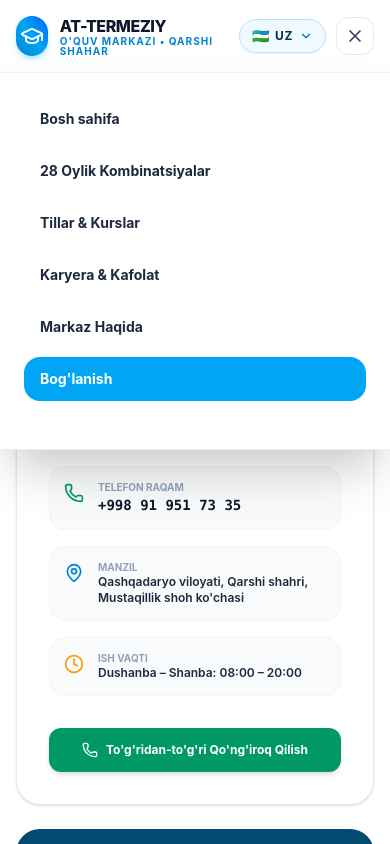
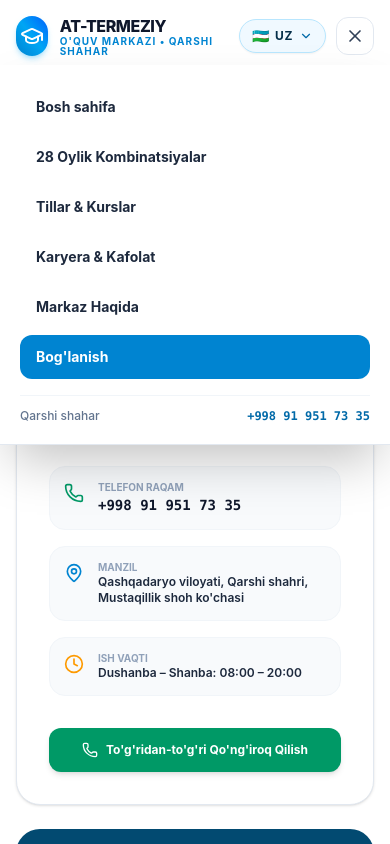
Before and after one commit to humoyun1773/at-termiziy, a React (Vite) app: page /contact in a window 390 px wide. Both pictures are taken after a click on the button 355 px from the left and 36 px from the top of the page. Shown: the top 844 px of the page. Built offline with nearby package versions, Linux system fonts and the light colour scheme.

Commit message:
feat: complete responsive media adjustments across all mobile, tablet and desktop viewports

```diff
--- a/src/components/common/LeadModal.tsx
+++ b/src/components/common/LeadModal.tsx
@@ -85,14 +85,14 @@
       className="fixed inset-0 z-50 flex items-center justify-center p-4 bg-slate-900/60 backdrop-blur-sm animate-in fade-in duration-200"
     >
       <div
-        className="relative w-full max-w-lg bg-white rounded-3xl shadow-2xl border border-sky-100 overflow-hidden"
+        className="relative w-full max-w-lg max-h-[90vh] bg-white rounded-3xl shadow-2xl border border-sky-100 overflow-hidden flex flex-col"
         onClick={(e) => e.stopPropagation()}
       >
         {/* Header decoration */}
-        <div className="bg-gradient-to-r from-sky-600 to-blue-700 p-6 text-white relative">
+        <div className="bg-gradient-to-r from-sky-600 to-blue-700 p-5 sm:p-6 text-white relative shrink-0">
           <button
             onClick={handleClose}
-            className="absolute top-5 right-5 p-2 rounded-full bg-white/10 hover:bg-white/20 text-white transition-colors cursor-pointer"
+            className="absolute top-4 right-4 sm:top-5 sm:right-5 p-2 rounded-full bg-white/10 hover:bg-white/20 text-white transition-colors cursor-pointer"
             aria-label="Close"
           >
             <X className="w-5 h-5" />
@@ -105,16 +105,16 @@
               {t.brand.name}
             </span>
           </div>
-          <h3 className="text-xl font-bold font-heading text-white">
+          <h3 className="text-lg sm:text-xl font-bold font-heading text-white">
             {t.contactPage.formTitle}
           </h3>
-          <p className="text-xs text-sky-100 mt-1">
+          <p className="text-xs text-sky-100 mt-0.5">
             {t.contactPage.formSubtitle}
           </p>
         </div>
 
         {/* Body content */}
-        <div className="p-6 md:p-8">
+        <div className="p-5 sm:p-8 overflow-y-auto flex-1">
           {isSuccess ? (
             <div className="py-8 text-center space-y-4 animate-in zoom-in-95 duration-200">
               <div className="w-16 h-16 bg-emerald-100 text-emerald-600 rounded-full flex items-center justify-center mx-auto shadow-inner">
--- a/src/components/layout/Navbar.tsx
+++ b/src/components/layout/Navbar.tsx
@@ -112,20 +112,26 @@
           </div>
         </div>
 
-        {/* Mobile Navigation Drawer */}
+        {/* Mobile Navigation Drawer & Backdrop */}
         {mobileMenuOpen && (
-          <div className="lg:hidden fixed inset-x-0 top-[73px] bg-white border-b border-sky-100 shadow-2xl p-6 animate-in slide-in-from-top-4 duration-200 z-50">
-            <div className="space-y-2 mb-6">
+          <>
+            <div
+              onClick={() => setMobileMenuOpen(false)}
+              className="lg:hidden fixed inset-0 bg-slate-900/40 backdrop-blur-xs z-40 top-[65px]"
+            />
+            <div className="lg:hidden fixed inset-x-0 top-[65px] bg-white border-b border-slate-200 shadow-2xl p-5 z-50 animate-in slide-in-from-top-2 duration-200">
+              <div className="space-y-1.5 mb-4">
                 {navLinks.map((link) => {
                   const isActive = location.pathname === link.path;
                   return (
                     <Link
                       key={link.path}
                       to={link.path}
-                    className={`block px-4 py-3 rounded-2xl text-sm font-bold transition-colors ${
+                      onClick={() => setMobileMenuOpen(false)}
+                      className={`block px-4 py-3 rounded-xl text-sm font-bold transition-colors ${
                         isActive
-                        ? 'bg-sky-500 text-white'
-                        : 'text-slate-800 hover:bg-sky-50 hover:text-sky-700'
+                          ? 'bg-sky-600 text-white'
+                          : 'text-slate-800 hover:bg-slate-50'
                       }`}
                     >
                       {link.label}
@@ -133,7 +139,18 @@
                   );
                 })}
               </div>
+
+              <div className="pt-3 border-t border-slate-100 flex items-center justify-between text-xs text-slate-500 font-medium">
+                <span>Qarshi shahar</span>
+                <a
+                  href="tel:+998919517335"
+                  className="font-mono font-bold text-sky-700 hover:underline"
+                >
+                  +998 91 951 73 35
+                </a>
               </div>
+            </div>
+          </>
         )}
       </header>
     </>
```
Lines whose indentation alone changed are shown as unchanged.
